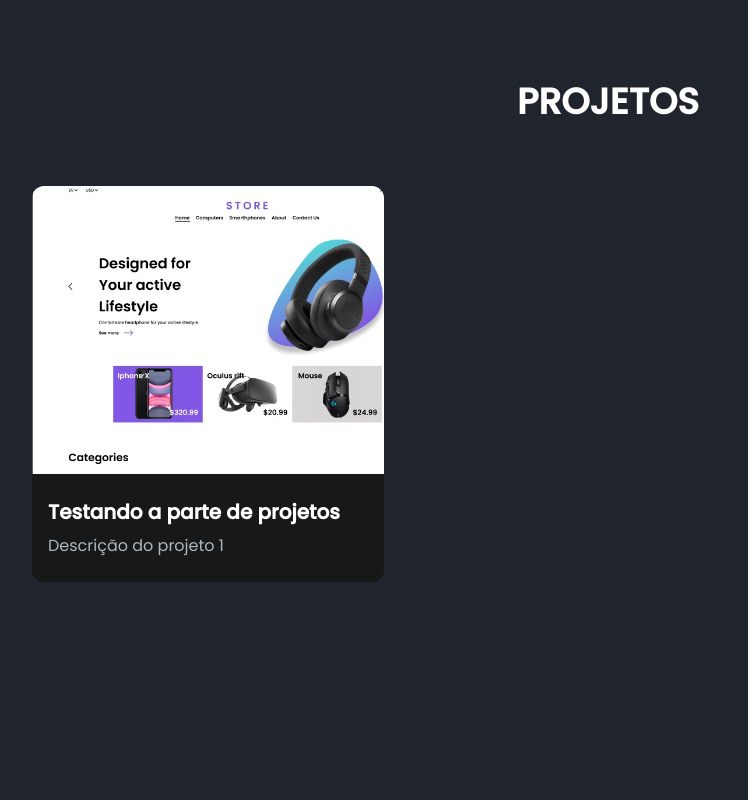
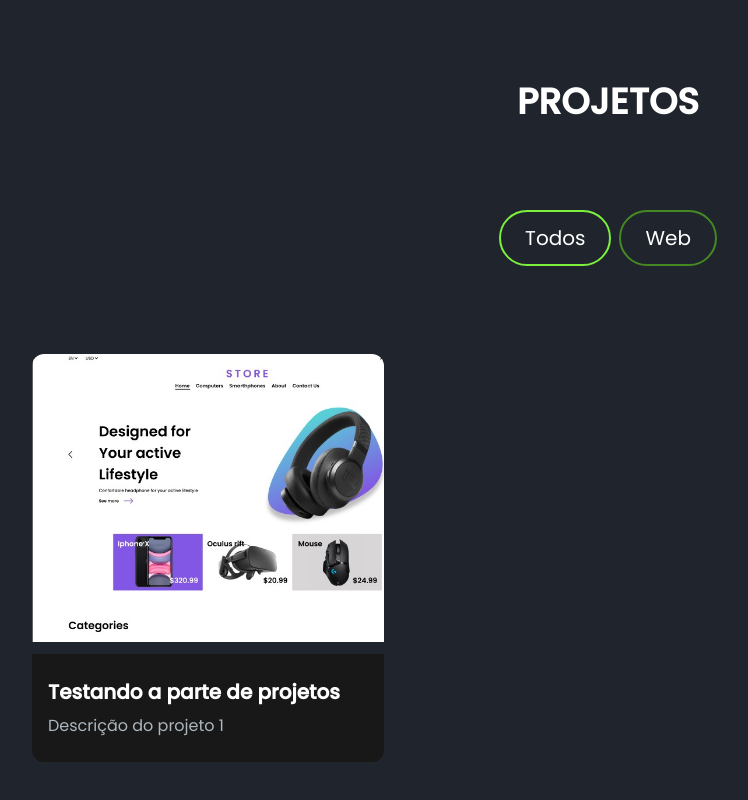
Before and after one commit to fagundes321/Portfolio-em-next, a Next.js app: page / in a window 1280 px wide. Shown: the part 1505-2305 px from the top of the page, without its empty margins (32-780 px from the left). Before the commit the page ends 2167 px from the top, so only its background shows below. Built offline with nearby package versions, Linux system fonts and the light colour scheme.

Commit message:
Adicinado os itens essenciais do projeto

```diff
--- a/src/app/components/Navbar.jsx
+++ b/src/app/components/Navbar.jsx
@@ -4,13 +4,9 @@
 import NavLink from "./NavLink";
 import { Bars3Icon, XMarkIcon } from "@heroicons/react/24/solid";
 import MenuOverlay from "./MenuOverlay";
-import "animate.css";
+import "animate.css"; // Certifique-se de que a animação esteja carregando corretamente.
 
 const navLinks = [
-  // {
-  //   title: "Teste",
-  //   path: "#teste"
-  // },
   {
     title: "Sobre",
     path: "#sobre",
@@ -29,7 +25,7 @@
   const [navbarOpen, setNavbarOpen] = useState(false);
 
   return (
-    <nav className="fixed mx-auto -top-0 left-0 right-0 z-10 bg-[#1f242d] bg-opacity-100 animate__animated animate__fadeInDown">
+    <nav className="fixed top-0 left-0 right-0 z-10 bg-[#1f242d] bg-opacity-100 animate__animated animate__fadeInDown">
       <div className="flex container lg:py-4 flex-wrap items-center justify-between mx-auto px-4 py-2">
         <Link
           href={"/"}
@@ -41,6 +37,8 @@
             alt="Logo"
           />
         </Link>
+
+        {/* Menu para dispositivos móveis */}
         <div className="mobile-menu block md:hidden">
           {!navbarOpen ? (
             <button
@@ -58,6 +56,8 @@
             </button>
           )}
         </div>
+
+        {/* Menu de navegação para telas maiores */}
         <div className="menu hidden md:block md:w-auto" id="navbar">
           <ul className="flex p-4 md:p-0 md:flex-row md:space-x-8 mt-0">
             {navLinks.map((link, index) => (
@@ -68,7 +68,9 @@
           </ul>
         </div>
       </div>
-      {navbarOpen ? <MenuOverlay links={navLinks} /> : null}
+
+      {/* Menu de sobreposição (mobile) */}
+      {navbarOpen && <MenuOverlay links={navLinks} />}
     </nav>
   );
 };
--- a/src/app/components/ProjectCard.jsx
+++ b/src/app/components/ProjectCard.jsx
@@ -1,8 +1,8 @@
 import React from "react";
-import {CodeBracketIcon, EyeIcon} from "@heroicons/react/24/outline";
+import { CodeBracketIcon, EyeIcon } from "@heroicons/react/24/outline";
 import Link from "next/link";
 
-const ProjectCard = ({ imgUrl, title, description }) => {
+const ProjectCard = ({ imgUrl, title, description, gitUrl, previwUrl }) => {
   return (
     <div>
       <div
@@ -12,12 +12,22 @@
           backgroundSize: "cover",
         }}
       >
-        <div className="overlay absolute top-0 left-0 w-full h-full bg-[#181818] bg-opacity-0 hidden group-hover:flex group-hover:bg-opacity-80 transition-all duration-500">
-          <Link href="" className="h-14 w-14 border-2 relative rounded-full border-[#ADB7BE] hover:border-white"/>
-          <CodeBracketIcon className="h-10 w-10 text-[#ADB7BE] m-2 cursor-pointer hover:white"/>
+        <div className="overlay flex items-center justify-center absolute top-0 left-0 w-full h-full bg-[#181818] bg-opacity-0 hidden group-hover:flex group-hover:bg-opacity-80 transition-all duration-500 gap-5">
+          <Link
+            href={gitUrl}
+            className="h-14 w-14 border-2 relative rounded-full border-[#ADB7BE] hover:border-white group/link"
+          >
+            <CodeBracketIcon className="h-10 w-10 text-[#ADB7BE] absolute top-1/2 left-1/2 transform -translate-x-1/2 -translate-y-1/2 cursor-pointer group-hover:text-white" />
+          </Link>
+          <Link
+            href={previwUrl}
+            className="h-14 w-14 border-2 relative rounded-full border-[#ADB7BE] hover:border-white group/link"
+          >
+            <EyeIcon className="h-10 w-10 text-[#ADB7BE] absolute top-1/2 left-1/2 transform -translate-x-1/2 -translate-y-1/2 cursor-pointer group-hover:text-white" />
+          </Link>
         </div>
       </div>
-      <div className="text-white rounded-b-xl bg-[#181818] py-6 px-4">
+      <div className="text-white rounded-b-xl mt-3 bg-[#181818] py-6 px-4">
         <h5 className="text-xl font-semibold mb-2">{title}</h5>
         <p className="text-[#ADB7BE]">{description}</p>
       </div>
--- a/src/app/components/ProjectsSection.jsx
+++ b/src/app/components/ProjectsSection.jsx
@@ -8,6 +8,8 @@
     description: "Descrição do projeto 1",
     image: "/images/projects/1.jpg",
     tag: ["all", "web"],
+    gitUrl: "/",
+    previwUrl: "/",
   },
 ];
 
@@ -18,7 +20,14 @@
       <div className="text-center">
         <h2 className="text-4xl font-bold text-white mt-4">PROJETOS</h2>
       </div>
-
+      <div className="text-white flex fle-row justify-center items-center gap-2 py-6">
+        <button className="rounded-full border-2 border-[#7CF03D] px-6 py-3 text-xl cursor-pointer">
+          Todos
+        </button>
+        <button className="rounded-full border-2 border-[#468922] hover:border-white px-6 py-3 text-xl cursor-pointer">
+          Web
+        </button>
+      </div>
       <div className="grid md:grid-cols-3 gap-8 md:gap-12">
         {projectsData.map((project) => (
           <ProjectCard
@@ -26,6 +35,8 @@
             title={project.title}
             description={project.description}
             imgUrl={project.image}
+            gitUrl={project.gitUrl}
+            previwUrl={project.previwUrl}
           />
         ))}
       </div>
```
